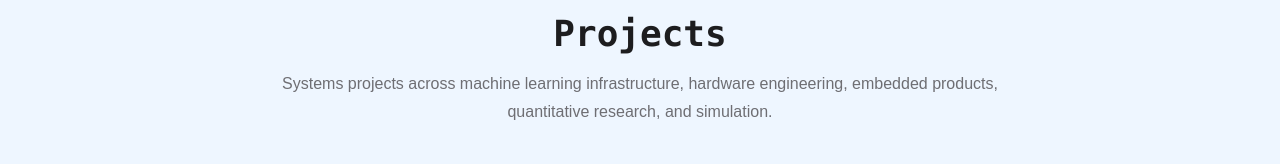
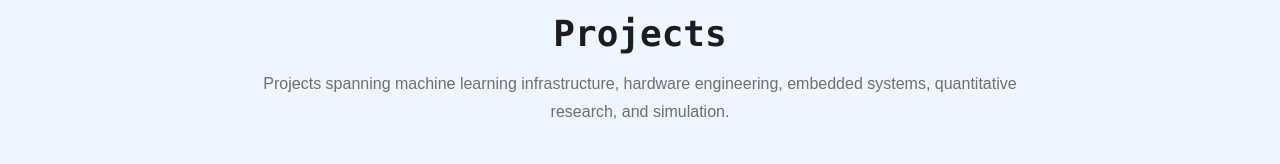
Before and after one commit to Zachary-Levesque/Portfolio, a Next.js app: page /projects in a window 1280 px wide. Shown: the part 627-791 px from the top of the page. Built offline with nearby package versions, Linux system fonts and the light colour scheme.

Commit message:
Update page.tsx

```diff
--- a/app/projects/page.tsx
+++ b/app/projects/page.tsx
@@ -28,8 +28,8 @@ export default function ProjectsPage() {
           Projects
         </h1>
         <p className="mt-4 leading-7 text-muted">
-          Systems projects across machine learning infrastructure, hardware
-          engineering, embedded products, quantitative research, and simulation.
+          Projects spanning machine learning infrastructure, hardware engineering,
+          embedded systems, quantitative research, and simulation.
         </p>
       </section>
 
```
